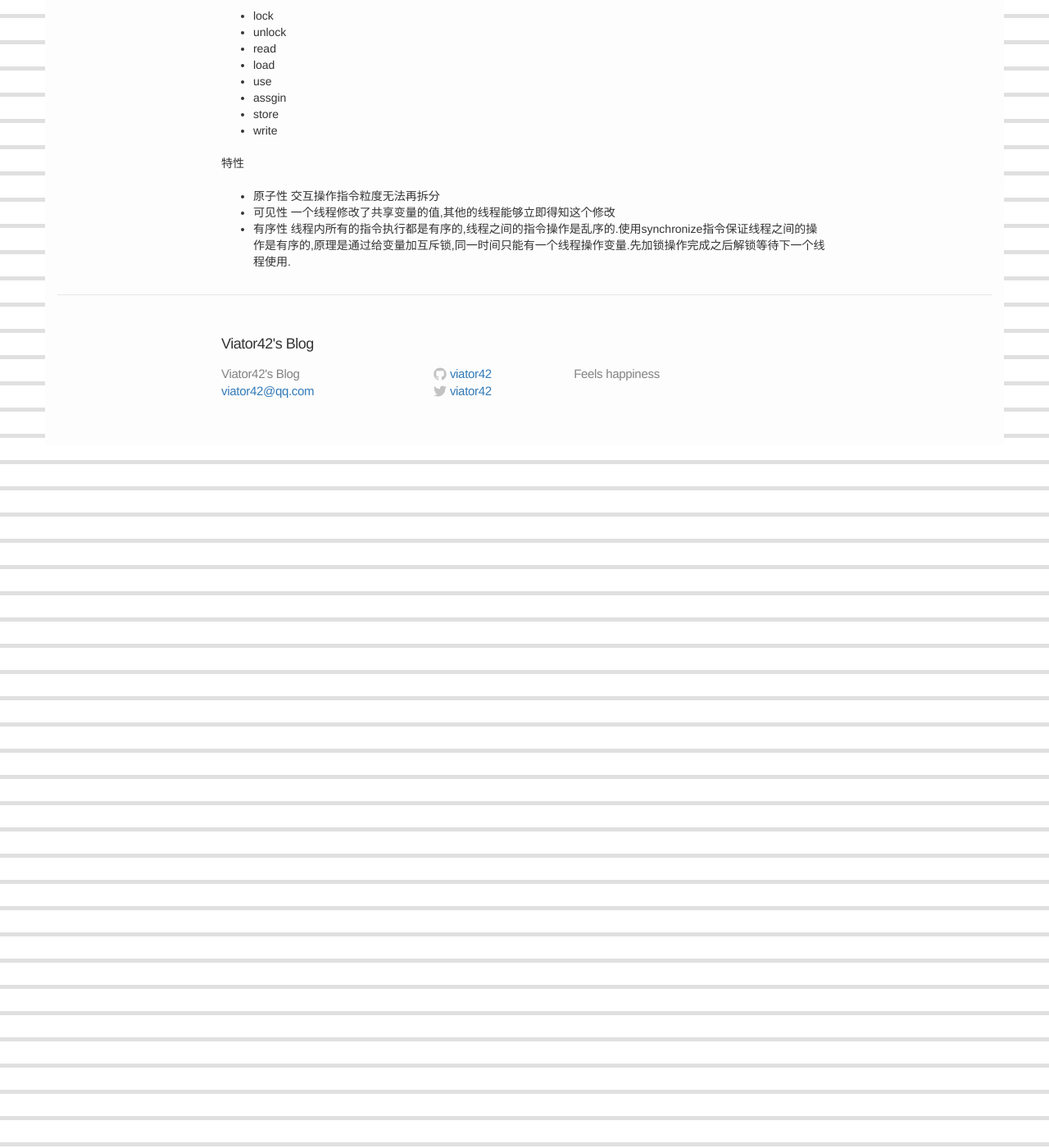
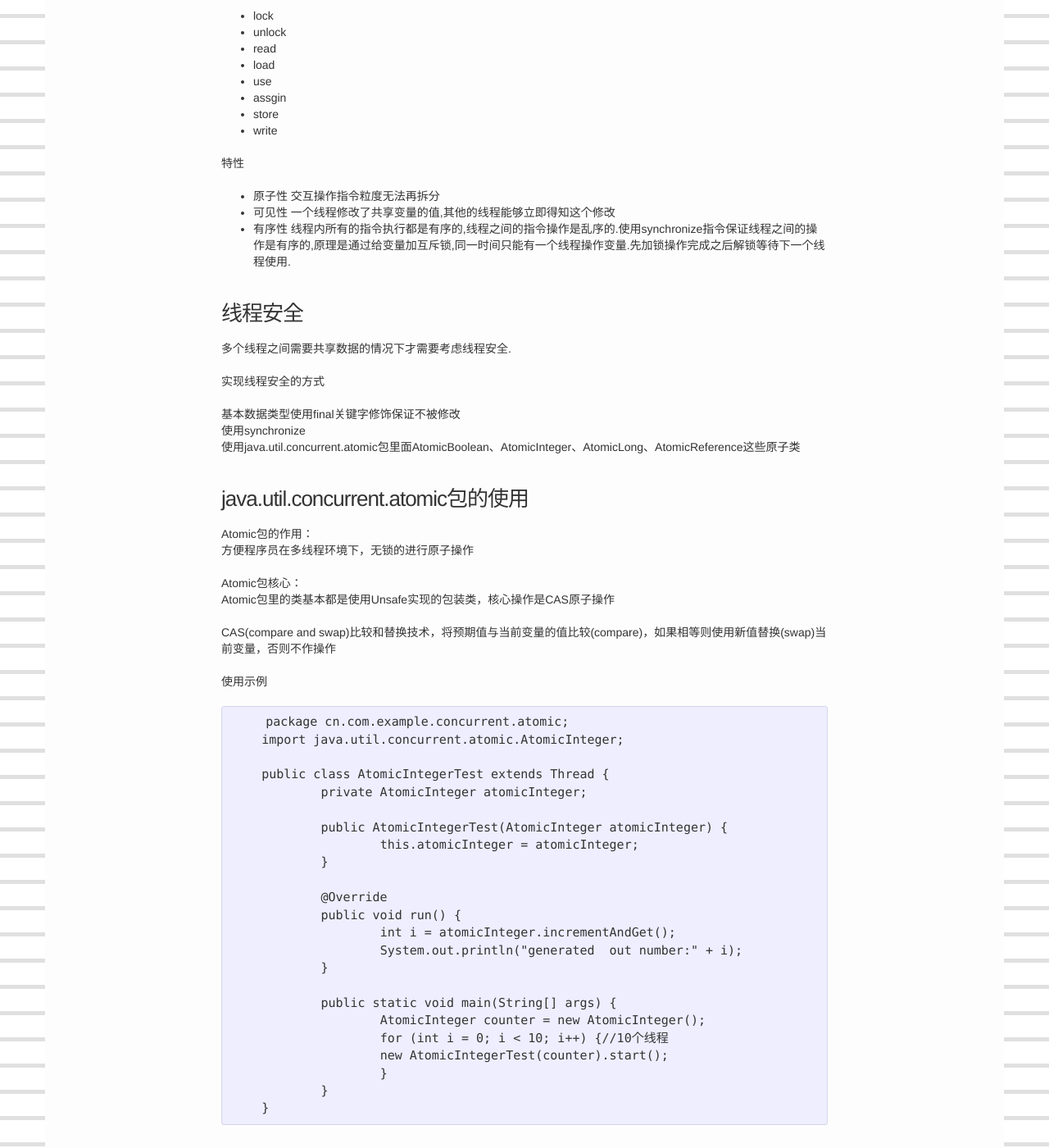
Before and after one commit to viator42/viator42.github.io, a Jekyll site: the page built from _posts/2018-2-24-java-notes.markdown, in a window 1280 px wide and 1400 px high, scrolled down 28822 px. Shown: the whole window at 82% size. Built offline with Jekyll 4.4.1, drawn with Linux system fonts in a browser that asks for light colours.

Commit message:
update post

```diff
--- a/_posts/2018-2-24-java-notes.markdown
+++ b/_posts/2018-2-24-java-notes.markdown
@@ -1259,3 +1259,49 @@ Java的内存模型包括主内存和工作内存
 * 原子性 交互操作指令粒度无法再拆分
 * 可见性 一个线程修改了共享变量的值,其他的线程能够立即得知这个修改
 * 有序性 线程内所有的指令执行都是有序的,线程之间的指令操作是乱序的.使用synchronize指令保证线程之间的操作是有序的,原理是通过给变量加互斥锁,同一时间只能有一个线程操作变量.先加锁操作完成之后解锁等待下一个线程使用.
+
+### 线程安全
+
+多个线程之间需要共享数据的情况下才需要考虑线程安全.
+
+实现线程安全的方式
+
+基本数据类型使用final关键字修饰保证不被修改
+使用synchronize
+使用java.util.concurrent.atomic包里面AtomicBoolean、AtomicInteger、AtomicLong、AtomicReference这些原子类
+
+### java.util.concurrent.atomic包的使用
+
+Atomic包的作用：
+方便程序员在多线程环境下，无锁的进行原子操作
+
+Atomic包核心：
+Atomic包里的类基本都是使用Unsafe实现的包装类，核心操作是CAS原子操作
+
+CAS(compare and swap)比较和替换技术，将预期值与当前变量的值比较(compare)，如果相等则使用新值替换(swap)当前变量，否则不作操作
+
+使用示例
+
+        package cn.com.example.concurrent.atomic;
+        import java.util.concurrent.atomic.AtomicInteger;
+
+        public class AtomicIntegerTest extends Thread {
+                private AtomicInteger atomicInteger;
+
+                public AtomicIntegerTest(AtomicInteger atomicInteger) {
+                        this.atomicInteger = atomicInteger;
+                }
+
+                @Override
+                public void run() {
+                        int i = atomicInteger.incrementAndGet();
+                        System.out.println("generated  out number:" + i);
+                }
+
+                public static void main(String[] args) {
+                        AtomicInteger counter = new AtomicInteger();
+                        for (int i = 0; i < 10; i++) {//10个线程
+                        new AtomicIntegerTest(counter).start();
+                        }
+                }
+        }
```
